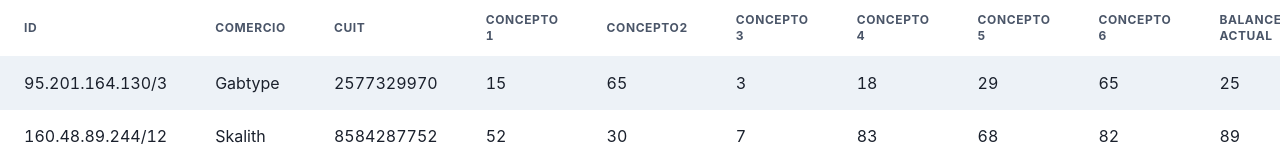
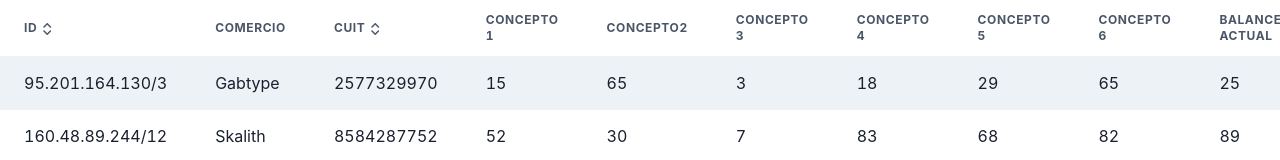
Before and after one commit to leo-it/Challenge-front-table, a React (Create React App) app: page / in a window 1280 px wide. Shown: the top 160 px of the page. Built offline with nearby package versions, Linux system fonts and the light colour scheme.

Commit message:
icono flecha

```diff
--- a/package.json
+++ b/package.json
@@ -3,6 +3,7 @@
   "version": "0.1.0",
   "private": true,
   "dependencies": {
+    "@chakra-ui/icons": "^1.0.13",
     "@chakra-ui/react": "^1.6.4",
     "@emotion/react": "^11.4.0",
     "@emotion/styled": "^11.3.0",
--- a/src/components/table/Table.js
+++ b/src/components/table/Table.js
@@ -1,5 +1,6 @@
 import React, { useState, useEffect } from "react";
 import { Table, Thead, Tbody, Tr, Th, Td, Box } from "@chakra-ui/react";
+import { ArrowUpDownIcon } from '@chakra-ui/icons'
 
 const TableCommerce = ({ currentItems,setOrder,setStatus,status }) => {
 
@@ -15,9 +16,10 @@ const TableCommerce = ({ currentItems,setOrder,setStatus,status }) => {
         <Table variant="striped" borderRadius={20}>
           <Thead>
             <Tr>
-              <Th onClick={(e)=>{handleClick("id")}}>id</Th>
+              <Th onClick={(e)=>{handleClick("id")}}>id <ArrowUpDownIcon /></Th>
               <Th >Comercio</Th>
-              <Th onClick={(e)=>{handleClick("CUIT")}}>CUIT</Th>
+
+              <Th onClick={(e)=>{handleClick("CUIT")}}>CUIT <ArrowUpDownIcon /></Th>
               <Th>Concepto 1</Th>
               <Th>Concepto2</Th>
               <Th>Concepto 3</Th>
```
Also changed, not shown: 1 other file (tests, documents, lock files or other folders).
